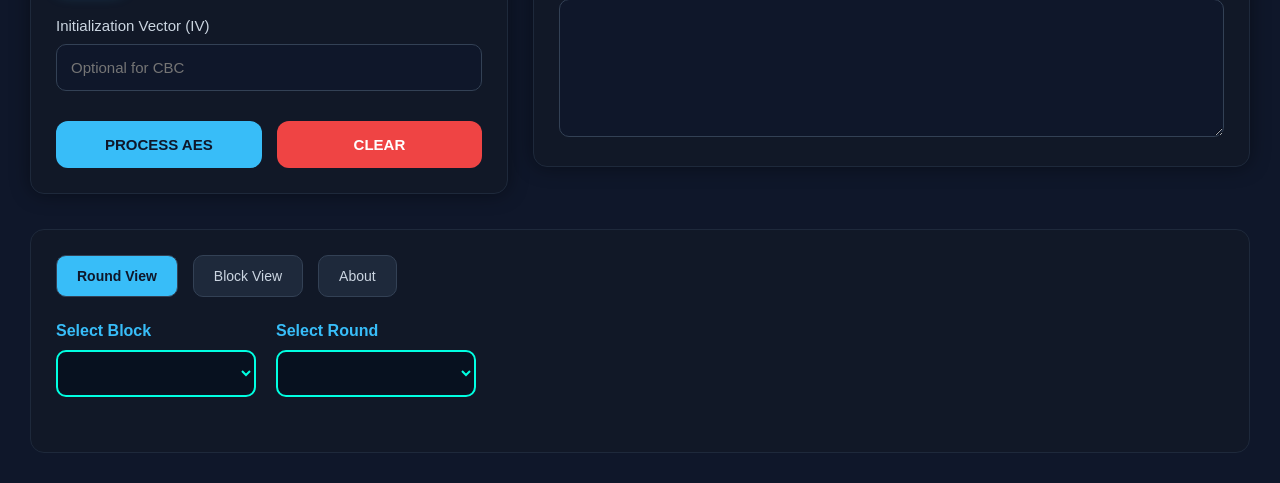
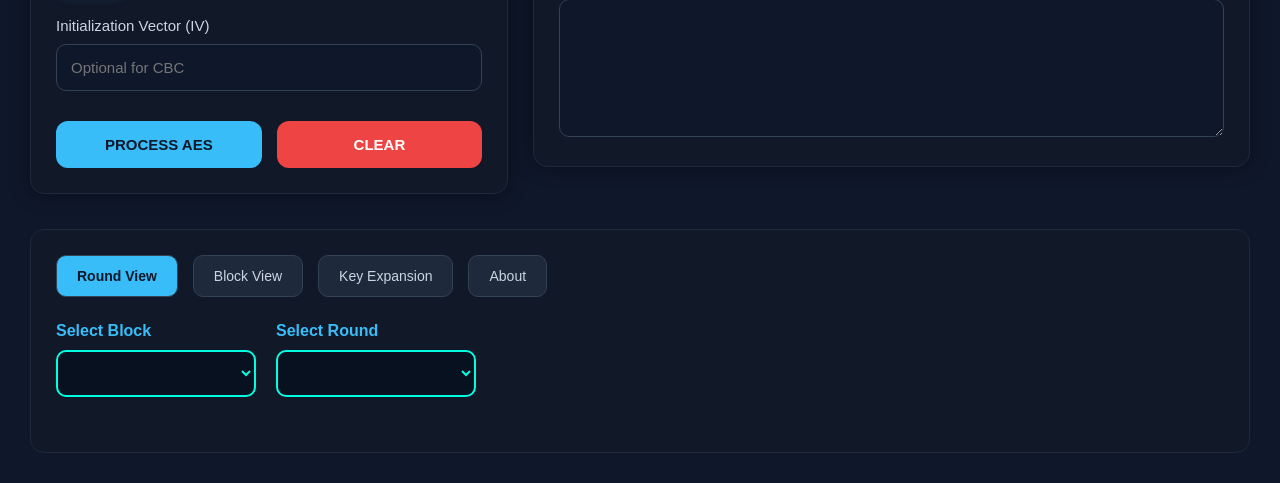
Before and after one commit to mikeH1fsd/aes-visualizer, a Flask app: page / in a window 1280 px wide. Shown: the part 790-1273 px from the top of the page. Run offline with Flask 3, Linux system fonts and the light colour scheme; lists and menus that the app fills with data are empty.

Commit message:
update UI

```diff
--- a/aes_engine.py
+++ b/aes_engine.py
@@ -351,3 +351,44 @@ def process_aes_verbose_json(json_input):
             except: final_result = {"status": "error", "message": "Unpadding failed", "logs": structured_logs}
         return json.dumps(final_result, indent=4, ensure_ascii=False)
     except Exception as e: return json.dumps({"status": "error", "message": str(e)}, indent=4)
+
+
+
+def process_key_expansion_json(json_input):
+    """
+    Đầu vào: JSON chứa 'key' và 'key_choice' ('1'=128, '2'=192, '3'=256)
+    Đầu ra: JSON chứa danh sách các Round Keys (Key Schedule)
+    """
+    try:
+        params = json.loads(json_input)
+        key_str = params.get('key', '')
+        k_choice = str(params.get('key_choice', '1'))
+
+        # Xác định độ dài yêu cầu
+        required_len = 16 if k_choice == '1' else 24 if k_choice == '2' else 32 if k_choice == '3' else 0
+        key_bytes = key_str.encode()
+
+        if len(key_bytes) != required_len:
+            return json.dumps({
+                "status": "error",
+                "message": f"Độ dài khóa không hợp lệ. Cần {required_len} bytes cho AES-{required_len*8}."
+            }, indent=4)
+
+        # Thực hiện mở rộng khóa
+        round_keys = key_expansion(key_bytes)
+
+        # Định dạng kết quả
+        result = {
+            "status": "success",
+            "aes_mode": f"AES-{required_len*8}",
+            "original_key_hex": key_bytes.hex().upper(),
+            "total_rounds": len(round_keys) - 1,
+            "key_schedule": [
+                {"round": i, "key_hex": bytes(rk).hex().upper()}
+                for i, rk in enumerate(round_keys)
+            ]
+        }
+        return json.dumps(result, indent=4, ensure_ascii=False)
+
+    except Exception as e:
+        return json.dumps({"status": "error", "message": str(e)}, indent=4)
--- a/app.py
+++ b/app.py
@@ -1,12 +1,26 @@
 from flask import Flask, render_template, request, jsonify
-from aes_engine import process_aes_verbose_json
+
+from aes_engine import (
+    process_aes_verbose_json,
+    process_key_expansion_json
+)
+
 import json
 
 app = Flask(__name__)
 
+# =========================================
+# HOME
+# =========================================
+
 @app.route("/")
 def home():
+
     return render_template("index.html")
+
+# =========================================
+# AES PROCESS API
+# =========================================
 
 @app.route("/api/process", methods=["POST"])
 def process():
@@ -19,5 +33,25 @@ def process():
 
     return jsonify(json.loads(result))
 
+# =========================================
+# KEY EXPANSION API
+# =========================================
+
+@app.route("/api/key-expansion", methods=["POST"])
+def key_expansion():
+
+    payload = request.json
+
+    result = process_key_expansion_json(
+        json.dumps(payload)
+    )
+
+    return jsonify(json.loads(result))
+
+# =========================================
+# RUN
+# =========================================
+
 if __name__ == "__main__":
+
     app.run(debug=True)
--- a/static/app.js
+++ b/static/app.js
@@ -20,6 +20,8 @@ document.addEventListener("DOMContentLoaded", () => {
     setupTabs();
 
     setupActions();
+
+    setupKeyExpansion();
 
 });
 
@@ -685,3 +687,119 @@ function generateRandomKey(){
 
     document.getElementById("secretKey").value = key;
 }
+
+
+/* =====================================================
+   KEY EXPANSION
+===================================================== */
+
+function setupKeyExpansion(){
+
+    document
+        .getElementById("loadKeyExpansionBtn")
+        .addEventListener(
+            "click",
+            loadKeyExpansion
+        );
+}
+
+
+async function loadKeyExpansion(){
+
+    const secretKey =
+        document.getElementById("secretKey").value;
+
+    if(secretKey.trim() === ""){
+
+        alert("Please enter key first");
+
+        return;
+    }
+
+    const payload = {
+
+        key: secretKey,
+
+        key_choice: currentKeySize
+    };
+
+    try{
+
+        const response = await fetch(
+            "/api/key-expansion",
+            {
+
+                method: "POST",
+
+                headers: {
+
+                    "Content-Type":
+                        "application/json"
+                },
+
+                body: JSON.stringify(payload)
+            }
+        );
+
+        const result =
+            await response.json();
+
+        console.log(result);
+
+        renderKeyExpansion(result);
+
+    }catch(error){
+
+        console.error(error);
+
+        alert("Key Expansion Error");
+    }
+}
+
+function renderKeyExpansion(result){
+
+    const container =
+        document.getElementById(
+            "keyExpansionContainer"
+        );
+
+    container.innerHTML = "";
+
+    if(result.status !== "success"){
+
+        container.innerHTML =
+            `<div class="error-box">
+                ${result.message}
+            </div>`;
+
+        return;
+    }
+
+    result.key_schedule.forEach(roundKey => {
+
+        const card =
+            document.createElement("div");
+
+        card.className =
+            "round-card";
+
+        card.innerHTML = `
+
+            <div class="round-title">
+
+                Round ${roundKey.round}
+
+            </div>
+
+            <div class="matrix-wrapper">
+
+                ${renderMatrix(
+                    roundKey.key_hex
+                )}
+
+            </div>
+        `;
+
+        container.appendChild(card);
+    });
+}
--- a/static/style.css
+++ b/static/style.css
@@ -689,3 +689,17 @@ textarea{
 #generateKeyBtn:hover{
     opacity:0.9;
 }
+
+.key-expansion-toolbar{
+
+    margin-bottom: 20px;
+}
+
+#keyExpansionContainer{
+
+    display: flex;
+
+    flex-wrap: wrap;
+
+    gap: 20px;
+}
--- a/templates/index.html
+++ b/templates/index.html
@@ -328,6 +328,13 @@
 
         </button>
 
+	<button class="tab-btn"
+        	data-tab="keyExpansionView">
+
+    		Key Expansion
+
+	</button>
+
         <button class="tab-btn"
                 data-tab="aboutView">
 
@@ -383,6 +390,29 @@
 
     </div>
 
+	<!-- =========================
+	     KEY EXPANSION VIEW
+	========================= -->
+
+	<div id="keyExpansionView"
+	     class="tab-content">
+
+	    <div class="key-expansion-toolbar">
+
+		<button id="loadKeyExpansionBtn"
+		        class="main-btn">
+
+		    Generate Key Schedule
+
+		</button>
+
+	    </div>
+
+	    <div id="keyExpansionContainer"></div>
+
+	</div>
+
+
     <!-- =========================
          ABOUT VIEW
     ========================== -->
@@ -395,6 +425,15 @@
             <h2>
                 Advanced Encryption Standard (AES)
             </h2>
+
+            <p>
+            	Le Hoang Ngoc _ N23DCAT048</p>
+            	<p>Vuong Truong Nguyen _ N23DCAT051</p>
+            	<p>Do Thanh Liem _ N23DCAT041</p>
+
+            	<p>Mon hoc mat ma hoc co so - Giao vien huong dan "Nguyen Hoang Thanh"
+
+            </p>
 
             <p>
                 AES is a symmetric encryption algorithm
@@ -420,6 +459,8 @@
                 <li>Round-by-round visualization</li>
 
                 <li>Block chaining visualization</li>
+                <li>Key Expansion visualization</li>
+
 
             </ul>
 
```
